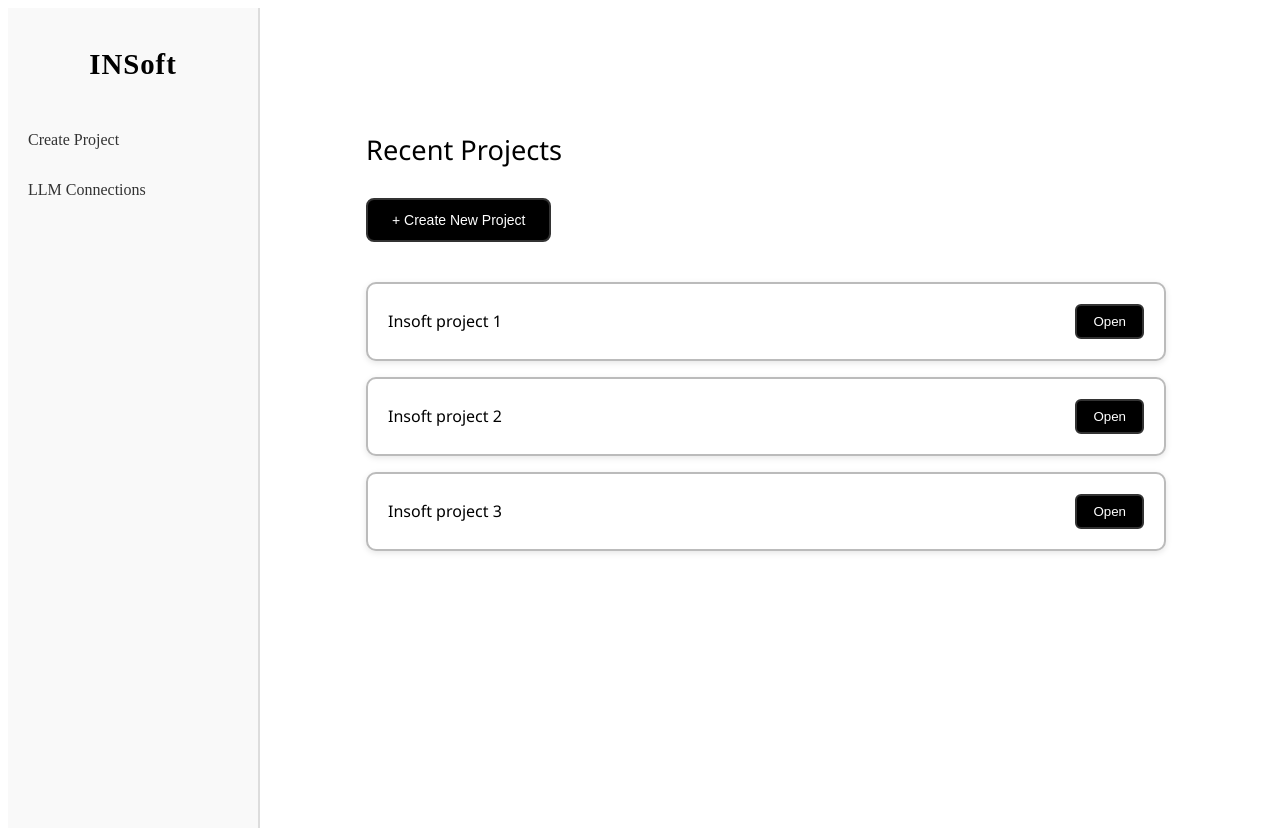
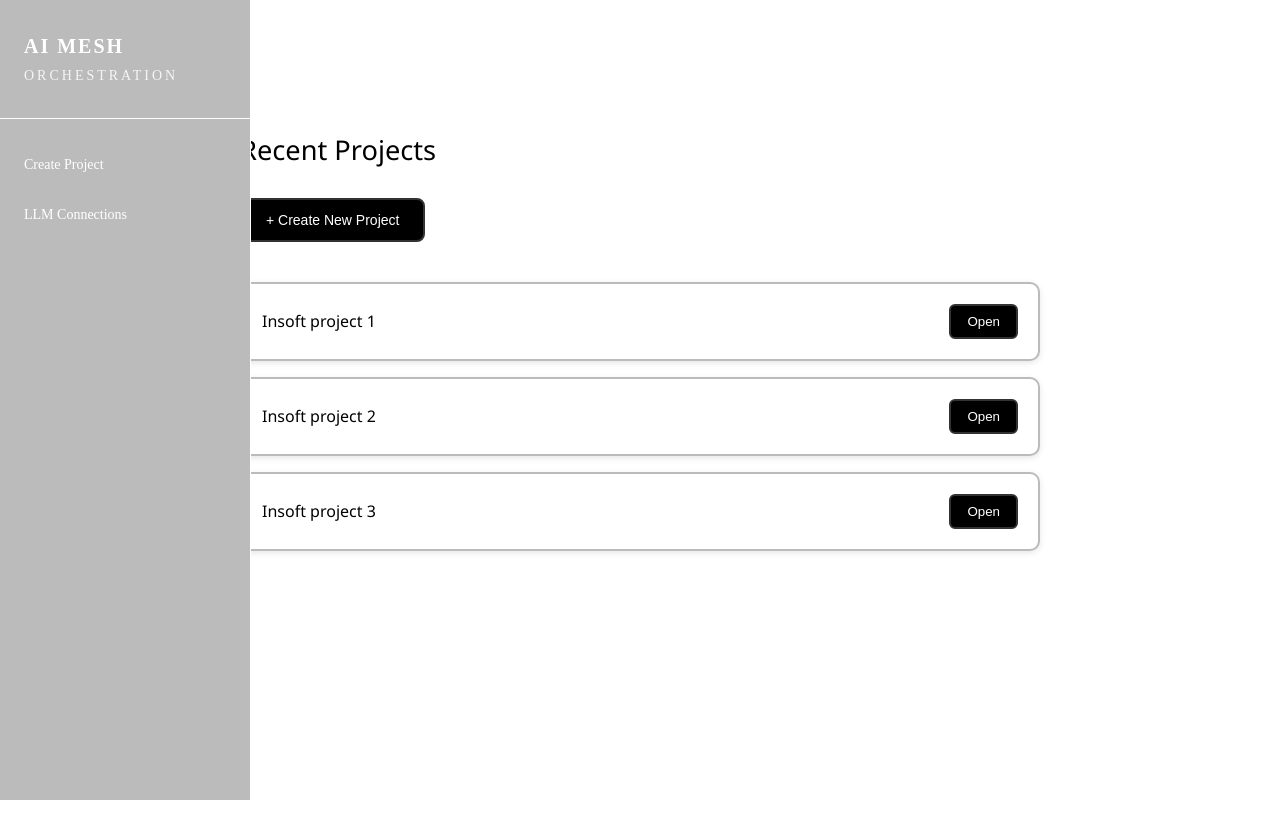
Before and after one commit to KimInSoo0119/crewai_frontend, a React (Vite) app: page / in a window 1280 px wide. Built offline with nearby package versions, Linux system fonts and the light colour scheme.

Commit message:
메인 사이드바 css수정

```diff
--- a/src/api/axiosClient.jsx
+++ b/src/api/axiosClient.jsx
@@ -1,7 +1,9 @@
 import axios from "axios";
 
+const API_URL = import.meta.env.VITE_API_URL || 'http://localhost:8000';
+
 const axiosClient = axios.create({
-  baseURL: process.env.API_URL,
+  baseURL: API_URL,
   timeout: 7000,
   headers: {
     "Content-Type": "application/json",
@@ -17,3 +19,4 @@ axiosClient.interceptors.response.use(
 );
 
 export default axiosClient;
+2
--- a/src/components/Sidebar.jsx
+++ b/src/components/Sidebar.jsx
@@ -4,8 +4,13 @@ import { NavLink } from "react-router-dom";
 export default function Sidebar() {
   return (
     <ProSidebar style={styles.sidebar}>
-      <div style={styles.header}>INSoft</div>
-      <Menu iconShape="circle" className="no-scroll">
+      <div style={styles.header}>
+        <div style={styles.logoContainer}>
+          <div style={styles.logoMain}>AI Mesh</div>
+          <div style={styles.logoSub}>Orchestration</div>
+        </div>
+      </div>
+      <Menu iconShape="circle" className="no-scroll" style={styles.menu}>
         <MenuItem
           component={<NavLink to="/project" style={({ isActive }) => (isActive ? styles.active : styles.menuLink)} />}
           style={styles.menuItem}
@@ -26,41 +31,72 @@ export default function Sidebar() {
 const styles = {
   sidebar: {
     height: "100vh",
-    paddingTop: "20px",
-    backgroundColor: "#f9f9f9",
-    borderRight: "2px solid #ddd",
+    backgroundColor: "#2a2a2a",
+    borderRight: "1px solid #ffffff",
     overflow: "hidden",
+    margin: 0,
+    padding: 0,
+    position: "fixed",
+    top: 0,
+    left: 0,
+    zIndex: 1000,
   },
   header: {
-    padding: "20px",
-    fontWeight: "700",
-    fontSize: "1.8rem",
-    letterSpacing: "1px",
-    textAlign: "center",
-    marginBottom: "30px",
+    padding: "32px 24px",
+    borderBottom: "1px solid #ffffff",
+    marginBottom: "24px",
+  },
+  logoContainer: {
+    display: "flex",
+    flexDirection: "column",
+    gap: "6px",
+  },
+  logoMain: {
+    fontWeight: "600",
+    fontSize: "1.25rem",
+    letterSpacing: "2px",
+    color: "#ffffff",
+    lineHeight: "1.4",
+    textTransform: "uppercase",
+  },
+  logoSub: {
+    fontWeight: "300",
+    fontSize: "0.875rem",
+    letterSpacing: "3px",
+    color: "#ffffff",
+    lineHeight: "1.4",
+    textTransform: "uppercase",
+    opacity: 0.85,
+  },
+  menu: {
+    padding: "0",
   },
   menuItem: {
-    padding: "12px 20px",
-    fontWeight: "500",
-    fontSize: "14px",
-    borderRadius: "6px",
-    transition: "all 0.2s",
-    margin: "8px 0",
+    margin: "6px 0",
+    borderRadius: "0",
+    transition: "all 0.25s ease",
+    padding: "0",
   },
   menuLink: {
     textDecoration: "none",
-    color: "#333",
+    color: "#ffffff",
     width: "100%",
     display: "block",
+    padding: "14px 24px",
+    borderRadius: "0",
+    transition: "all 0.25s ease",
+    fontWeight: "500",
+    fontSize: "14px",
   },
   active: {
     fontWeight: "600",
     textDecoration: "none",
-    color: "#fff",
-    backgroundColor: "#444",
+    color: "#000000",
+    backgroundColor: "#ffffff",
     width: "100%",
     display: "block",
-    borderRadius: "6px",
-    padding: "12px 20px",
+    borderRadius: "0",
+    padding: "14px 24px",
+    fontSize: "14px",
   },
 };
```
Also changed, not shown: 1 other file (tests, documents, lock files or other folders).
